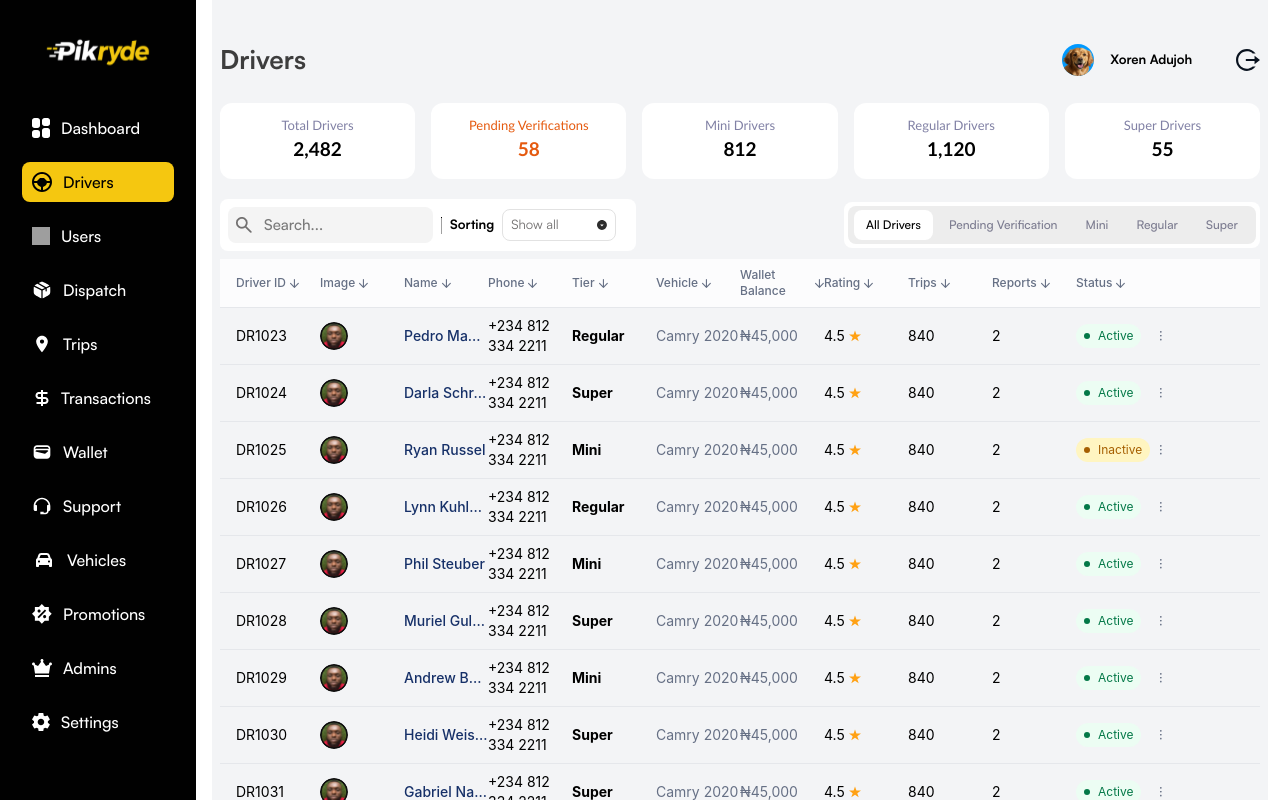
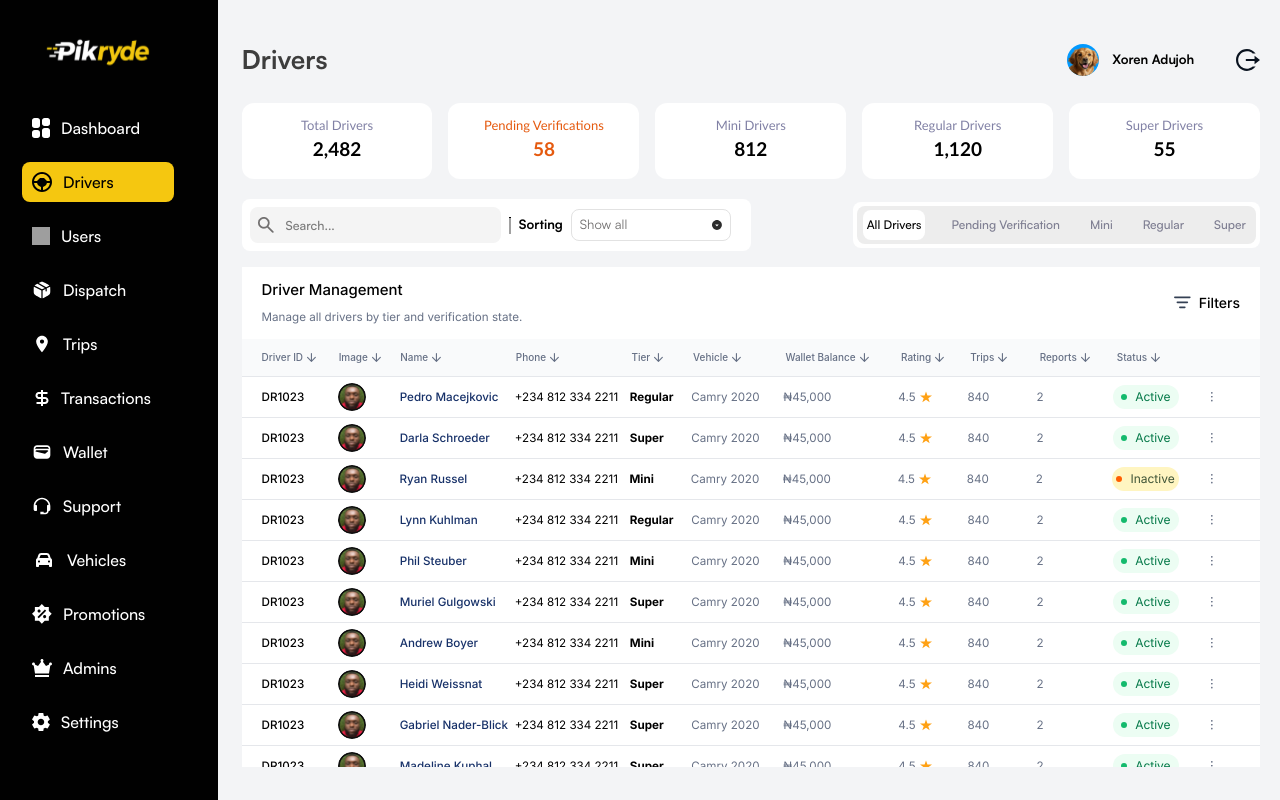
Before and after one commit to Ronald-Umoren/Pikryde, a React (Vite) app: page / in a window 1280 px wide. Built offline with nearby package versions, Linux system fonts and the light colour scheme; grey boxes are pictures that could not be loaded.

Commit message:
almost done

```diff
--- a/src/components/Layout.jsx
+++ b/src/components/Layout.jsx
@@ -5,11 +5,11 @@ import { Outlet } from "react-router-dom";
 
 export default function Layout(){
     return(
-        <div className="flex gap-4 h-screen">
-            <div className="w-49 bg-[#010101]">
+        <div className="flex gap-4 h-screen bg-gray-100">
+            <div className="w-[17%] bg-[#010101] overflow-y-auto no-scrollbar">
                 <Sidebar />
             </div>
-            <div className="flex flex-1 bg-gray-100 h-full mr-3 overflow-y-auto">
+            <div className="flex flex-1  h-full mr-3 overflow-auto no-scrollbar">
                 <Outlet />
             </div>
         </div>
--- a/src/index.css
+++ b/src/index.css
@@ -62,3 +62,13 @@
   font-weight: 700;
   font-style: normal;
 }
+
+/* Hide scrollbar but keep scroll functionality */
+.no-scrollbar::-webkit-scrollbar {
+  display: none;
+}
+
+.no-scrollbar {
+  -ms-overflow-style: none;  /* IE & Edge */
+  scrollbar-width: none;     /* Firefox */
+}
--- a/src/pages/driverspage.jsx
+++ b/src/pages/driverspage.jsx
@@ -14,8 +14,14 @@ import left from "../Images/Left-arrow.svg";
 import right from "../Images/Right-arrow.svg";
 import { useState } from "react";
 
-export default function drivers() {
-
+export default function Drivers() {
+  const tabs = [
+    "All Drivers",
+    "Pending Verification",
+    "Mini",
+    "Regular",
+    "Super",
+  ];
 
   const [activeTab, setActiveTab] = useState("All Drivers");
 
@@ -34,16 +40,6 @@ export default function drivers() {
     "",
   ];
 
-
-const tabs = [
-  "All Drivers",
-  "Pending Verification",
-  "Mini",
-  "Regular",
-  "Super",
-];
-
-
   const drivers = [
     {
       id: "DR1023",
@@ -59,7 +55,7 @@ const tabs = [
       status: "Active",
     },
     {
-      id: "DR1024",
+      id: "DR1023",
       image: ellipse,
       name: "Darla Schroeder",
       phone: "+234 812 334 2211",
@@ -72,7 +68,7 @@ const tabs = [
       status: "Active",
     },
     {
-      id: "DR1025",
+      id: "DR1023",
       image: ellipse,
       name: "Ryan Russel",
       phone: "+234 812 334 2211",
@@ -85,7 +81,7 @@ const tabs = [
       status: "Inactive",
     },
     {
-      id: "DR1026",
+      id: "DR1023",
       image: ellipse,
       name: "Lynn Kuhlman",
       phone: "+234 812 334 2211",
@@ -98,7 +94,7 @@ const tabs = [
       status: "Active",
     },
     {
-      id: "DR1027",
+      id: "DR1023",
       image: ellipse,
       name: "Phil Steuber",
       phone: "+234 812 334 2211",
@@ -111,7 +107,7 @@ const tabs = [
       status: "Active",
     },
     {
-      id: "DR1028",
+      id: "DR1023",
       image: ellipse,
       name: "Muriel Gulgowski",
       phone: "+234 812 334 2211",
@@ -124,7 +120,7 @@ const tabs = [
       status: "Active",
     },
     {
-      id: "DR1029",
+      id: "DR1023",
       image: ellipse,
       name: "Andrew Boyer",
       phone: "+234 812 334 2211",
@@ -137,7 +133,7 @@ const tabs = [
       status: "Active",
     },
     {
-      id: "DR1030",
+      id: "DR1023",
       image: ellipse,
       name: "Heidi Weissnat",
       phone: "+234 812 334 2211",
@@ -150,7 +146,7 @@ const tabs = [
       status: "Active",
     },
     {
-      id: "DR1031",
+      id: "DR1023",
       image: ellipse,
       name: "Gabriel Nader-Blick",
       phone: "+234 812 334 2211",
@@ -163,7 +159,7 @@ const tabs = [
       status: "Active",
     },
     {
-      id: "DR1032",
+      id: "DR1023",
       image: ellipse,
       name: "Madeline Kuphal",
       phone: "+234 812 334 2211",
@@ -176,7 +172,7 @@ const tabs = [
       status: "Active",
     },
     {
-      id: "DR1033",
+      id: "DR1023",
       image: ellipse,
       name: "Isaac Hartmann",
       phone: "+234 812 334 2211",
@@ -189,7 +185,7 @@ const tabs = [
       status: "Active",
     },
     {
-      id: "DR1034",
+      id: "DR1023",
       image: ellipse,
       name: "Angelina Wyman",
       phone: "+234 812 334 2211",
@@ -202,7 +198,7 @@ const tabs = [
       status: "Active",
     },
     {
-      id: "DR1035",
+      id: "DR1023",
       image: ellipse,
       name: "Courtney Von",
       phone: "+234 812 334 2211",
@@ -215,7 +211,7 @@ const tabs = [
       status: "Active",
     },
     {
-      id: "DR1036",
+      id: "DR1023",
       image: ellipse,
       name: "Kayla Will",
       phone: "+234 812 334 2211",
@@ -230,8 +226,8 @@ const tabs = [
   ];
 
   const DriverRow = ({ driver }) => (
-    <div className="grid grid-cols-12 items-center px-4 py-2 text-sm border-t border-gray-200">
-      <p>{driver.id}</p>
+    <div className="grid grid-cols-[1fr_0.8fr_1.5fr_1.5fr_0.8fr_1.2fr_1.5fr_0.9fr_0.9fr_1fr_0.8fr_0.8fr] items-center text-sm border-t border-gray-200 font-[Inter] text-[11.63px] p-5 py-1.5">
+      <p className="font-medium text-[11.64px]">{driver.id}</p>
 
       <img src={driver.image} className="h-7 w-7 rounded-full" />
 
@@ -246,31 +242,38 @@ const tabs = [
       <p className="text-[#667085]">{driver.wallet}</p>
 
       <div className="flex items-center gap-1">
-        <span>{driver.rating}</span>
+        <span className="text-[#667085]">{driver.rating}</span>
         <img src={star} className="h-3 w-3" />
       </div>
 
-      <p>{driver.trips}</p>
+      <p className="text-[#667085]">{driver.trips}</p>
 
-      <p>{driver.reports}</p>
+      <p className="text-[#667085]">{driver.reports}</p>
 
       <div
-        className={`flex items-center gap-2 px-2 py-1 rounded-xl w-fit text-xs ${
+        className={`flex items-center gap-2 rounded-xl w-fit text-xs ${
           driver.status === "Active"
             ? "bg-[#ECFDF3] text-[#037847]"
-            : "bg-[#FFF5C1] text-yellow-700"
+            : "bg-[#FFF5C1] text-[#3F5436]"
+        } ${
+          driver.status === "Active" ? "px-2 py-1" : "px-1 py-1"
         }`}
       >
-        <span className="w-1.5 h-1.5 rounded-full bg-current"></span>
+        <span
+          className={`w-1.5 h-1.5 rounded-full ${
+            driver.status === "Active" ? "bg-[#14BA6D]" : "bg-[#FF5E00]"
+          }`}
+        ></span>
         {driver.status}
       </div>
 
-      <img src={option} />
+      <img src={option} className="ml-8"/>
     </div>
   );
 
   return (
     <div className="w-full p-2">
+      <div>
         <div className="mt-8 flex justify-between">
           <h1 className="text-[#3D3D3D] font-semibold text-[26px] font-[satoshi]">
             Drivers
@@ -303,7 +306,9 @@ const tabs = [
           </div>
 
           <div className="flex-1 h-19 flex flex-col justify-center items-center rounded-xl bg-white">
-          <p className="text-[13px] text-[#8181A5] font-[lato]">Mini Drivers</p>
+            <p className="text-[13px] text-[#8181A5] font-[lato]">
+              Mini Drivers
+            </p>
             <p className="font-semibold text-[19px] font-[lato]">812</p>
           </div>
 
@@ -322,14 +327,14 @@ const tabs = [
           </div>
         </div>
 
-      <div className=" mt-5 flex justify-between items-center mb-2 ">
-        <div className="flex h-13 items-center justify-between bg-white gap-2 rounded-lg w-[40%]">
+        <div className="mt-5 flex justify-between items-center mb-4">
+          <div className="flex h-13 items-center justify-between bg-white gap-2 rounded-lg w-[50%]">
             <div className="bg-[#F4F4F4]  h-9 flex items-center flex-1 rounded-lg ml-2">
               <img src={Search} alt="" className="h-4 w-4 ml-2" />
               <input
                 type="text"
                 placeholder="Search..."
-              className="font-medium ml-3 text-[15px] font-[satoshi] border-none outline-none focus:outline-none focus:ring-0"
+                className="font-medium ml-3 text-[12.51px] font-[satoshi] border-none outline-none focus:outline-none focus:ring-0"
               />
             </div>
             <hr className="h-4.25 w-[1.5px] bg-[#A1A1A1]" />
@@ -351,12 +356,8 @@ const tabs = [
                   <button
                     key={tab}
                     onClick={() => setActiveTab(tab)}
-                  className={`h-7.5 px-3 flex items-center justify-center rounded-lg text-[12px] font-medium font-[satoshi] transition-all
-                ${
-                  isActive
-                    ? "bg-white text-black"
-                    : "text-[#7D7D91] hover:text-black"
-                }`}
+                    className={`h-7.5 px-1 flex items-center justify-center rounded-lg text-[12px] font-medium font-[satoshi] transition-all
+                ${isActive ? "bg-white text-black" : "text-[#7D7D91] hover:text-black"}`}
                   >
                     {tab}
                   </button>
@@ -365,21 +366,36 @@ const tabs = [
             </div>
           </div>
         </div>
+      </div>
 
-      <div className="overflow-scroll">
-        <div className="grid grid-cols-12 px-4 py-2 bg-[#FCFCFD] text-xs text-[#667085] font-medium">
+      <div className="bg-white overflow-auto max-h-125 no-scrollbar">
+        <div className="flex items-center justify-between font-[Inter]">
+          <div className="p-5 py-3">
+            <p className="text-[14.95px] font-medium mb-2">Driver Management</p>
+            <p className="text-[11.63px] text-[#667085]">
+              Manage all drivers by tier and verification state.
+            </p>
+          </div>
+          <div className="mr-5 flex justify-between w-[6.5%] text-[14px] font-medium">
+            <img src={filter} alt="" />
+            <p>Filters</p>
+          </div>
+        </div>
+
+        <div className="grid grid-cols-[1fr_0.8fr_1.5fr_1.5fr_0.8fr_1.2fr_1.5fr_0.9fr_0.9fr_1fr_0.8fr_0.8fr] text-xs text-[#667085] font-medium bg-gray-50 p-5 py-3">
           {columns.map((col, i) => (
-            <div key={i} className="flex items-center gap-1">
+            <div key={i} className="flex items-center gap-1 text-[9.98px]">
               {col}
               {col && <img src={sarrow} alt="" />}
             </div>
           ))}
         </div>
-
+        <div>
         {drivers.map((driver) => (
           <DriverRow key={driver.id} driver={driver} />
         ))}
         </div>
       </div>
+    </div>
   );
 }
```
Lines whose indentation alone changed are shown as unchanged.
